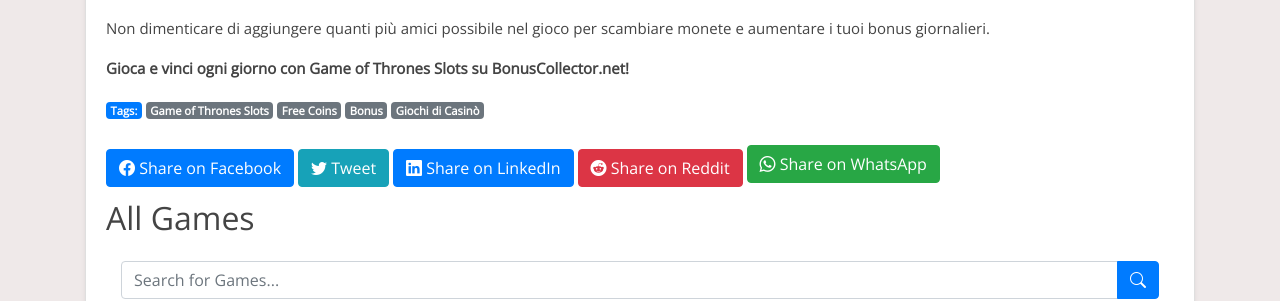
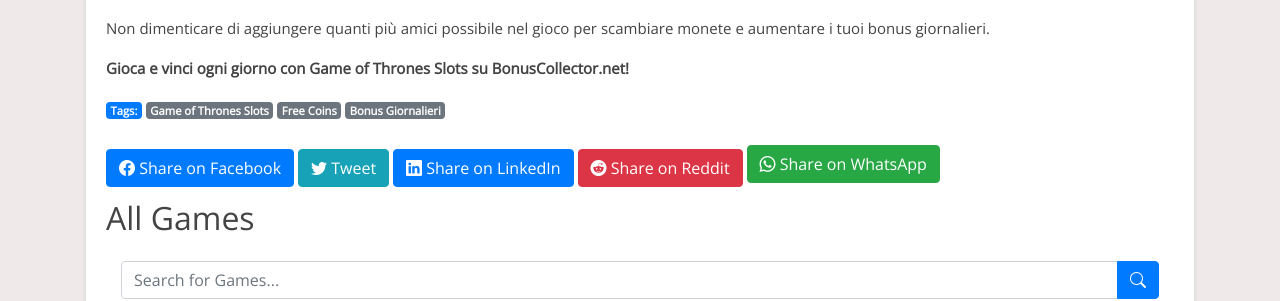
Before and after one commit to Prollad99/bs-net, a Jekyll site: the page built from it/_posts/2024-08-09-game-of-thrones-slots.md, in a window 1280 px wide and 900 px high, scrolled down 7843 px. Shown: the part 157-458 px from the top of the window. Built offline with Jekyll 4.4.1, drawn with Linux system fonts in a browser that asks for light colours; nearby versions of some CDN libraries; comment, search, counter and statistics services are not loaded.

Commit message:
Update 2024-08-09-game-of-thrones-slots.md

```diff
--- a/it/_posts/2024-08-09-game-of-thrones-slots.md
+++ b/it/_posts/2024-08-09-game-of-thrones-slots.md
@@ -2,7 +2,7 @@
 layout: post
 title: "Game of Thrones Slots Free Coins: Ottieni le Tue Monete Gratuite Giornaliere"
 date: 2024-08-09
-tags: [Game of Thrones Slots, Free Coins, Bonus, Giochi di Casinò]
+tags: [Game of Thrones Slots, Free Coins, Bonus Giornalieri]
 author: BonusCollector.net
 description: "Scopri come ottenere monete gratuite quotidiane per il gioco Game of Thrones Slots. Non perdere l'opportunità di vincere premi esclusivi e aumentare le tue possibilità di successo."
 lang: it
```
